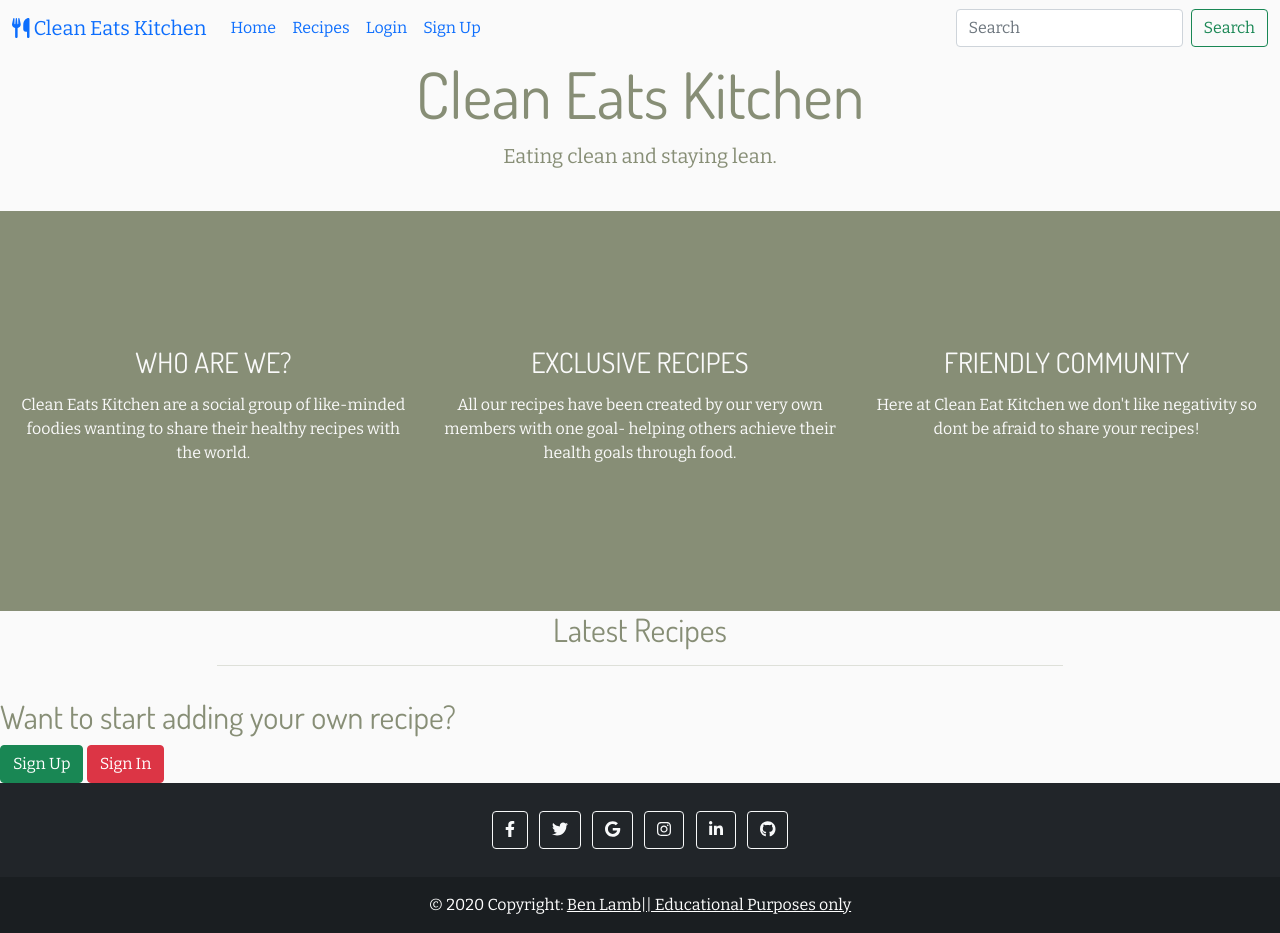
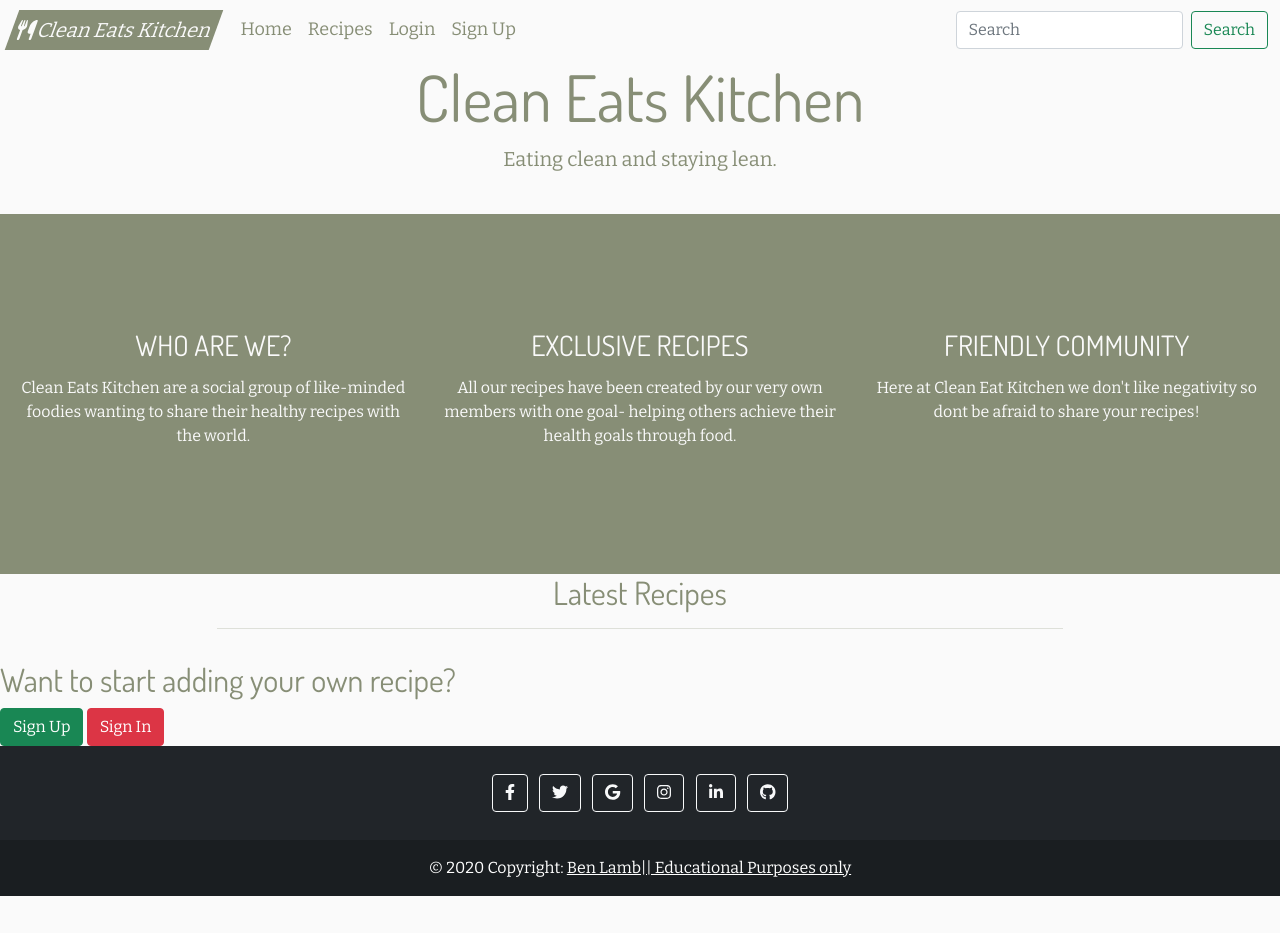
Before and after one commit to benlamb95/mp4-clean-eats-kitchen, a Django app: page / in a window 1280 px wide. After the commit the page ends 896 px from the top, so only its background shows below. Run offline with Django 3.2, Linux system fonts and the light colour scheme; data that the repository does not hold is empty; some libraries are stand-ins or nearby versions.

Commit message:
Style Nav bar: Hover effects complete and colour selected to fit with theme of website

```diff
--- a/static/css/style.css
+++ b/static/css/style.css
@@ -22,7 +22,42 @@ body {
 }
 
 .navbar-brand {
+    background-color: #878e76;
+    color: #fafafa;
+    transform: skew(-20deg);
+    padding: 5px;
+}
 
+.navbar-brand:hover {
+    color: #fafafa;
+}
+
+.nav-item a {
+    color: #878e76;
+    font-size: 18px;
+    position: relative;
+}
+
+.nav-item a::after {
+    content: '';
+    width: 90%;
+    height: 1px;
+    background-color: #878e76;
+    position: absolute;
+    left: 0;
+    bottom: 0;
+    transform: scaleX(0);
+    transform-origin: right;
+    transition: transform .45s ease;
+}
+
+.nav-item a:hover {
+    color: #878e76;
+}
+
+.nav-item a:hover::after {
+    transform: scaleX(1);
+    transform-origin: left;
 }
 
 
@@ -32,7 +67,7 @@ body {
 .three-reasons-container {
     background-color: #878e76;
     color:#fafafa;
-    height: 50vh;
+    height: 45vh;
     display: flex;
     flex-direction: row;
     justify-content: center;
```
Also changed, not shown: static/images/paceholder-default.jpg (deleted).
